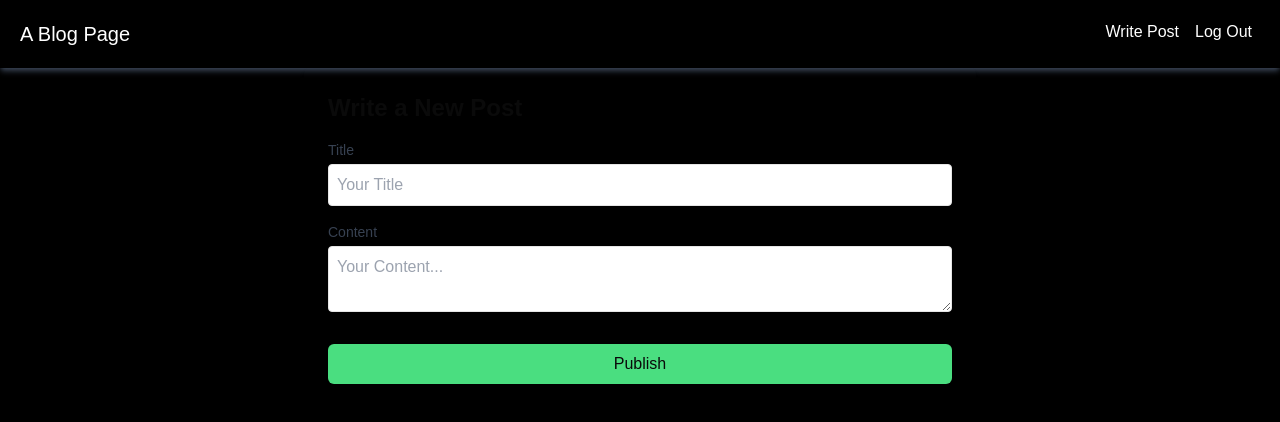
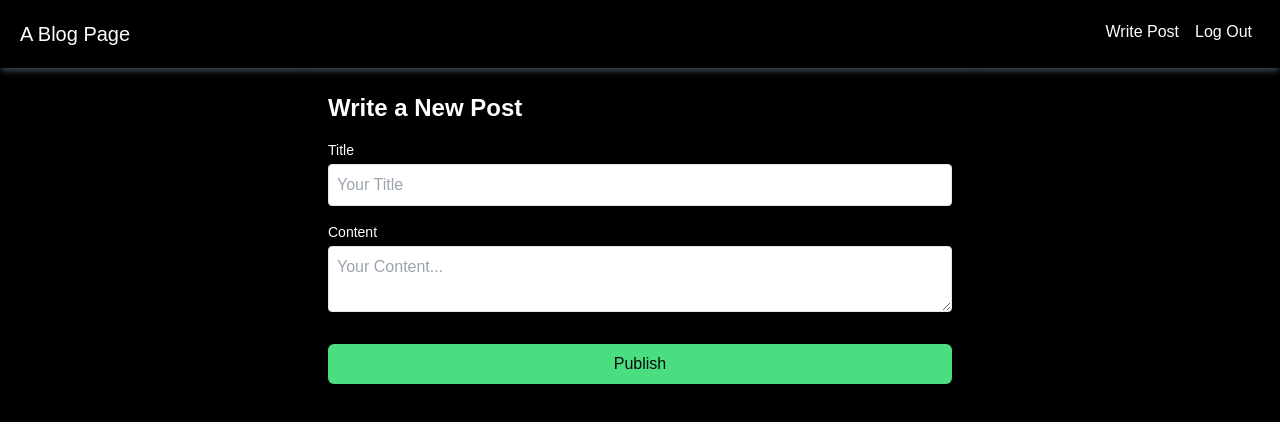
Before and after one commit to cheongyeechian/intern-ass, a Next.js app: page /writePost in a window 1280 px wide. Shown: the top 422 px of the page. Built offline with nearby package versions, Linux system fonts and the light colour scheme; no server answers; sample sign-in values are in the browser's storage.

Commit message:
change colour

```diff
--- a/app/writePost/page.tsx
+++ b/app/writePost/page.tsx
@@ -50,14 +50,14 @@ const WritePost = () => {
   };
 
   return (
-    <div className="max-w-2xl mx-auto p-6 shadow-md rounded-md">
-      <h1 className="text-2xl font-bold mb-4">Write a New Post</h1>
+    <div className="max-w-2xl mx-auto p-6 shadow-md rounded-md ">
+      <h1 className="text-2xl font-bold mb-4 text-white">Write a New Post</h1>
       <form onSubmit={handleSubmit}>
         {/* Title input */}
         <div className="mb-4">
           <label
             htmlFor="title"
-            className="block text-sm font-medium text-gray-700"
+            className="block text-sm font-medium text-white"
           >
             Title
           </label>
@@ -66,7 +66,7 @@ const WritePost = () => {
             id="title"
             value={title}
             onChange={(e) => setTitle(e.target.value)}
-            className="mt-1 block w-full p-2 border rounded"
+            className="mt-1 block w-full p-2 border rounded "
             placeholder="Your Title"
             required
           />
@@ -76,7 +76,7 @@ const WritePost = () => {
         <div className="mb-4">
           <label
             htmlFor="content"
-            className="block text-sm font-medium text-gray-700"
+            className="block text-sm font-medium text-white"
           >
             Content
           </label>
```
